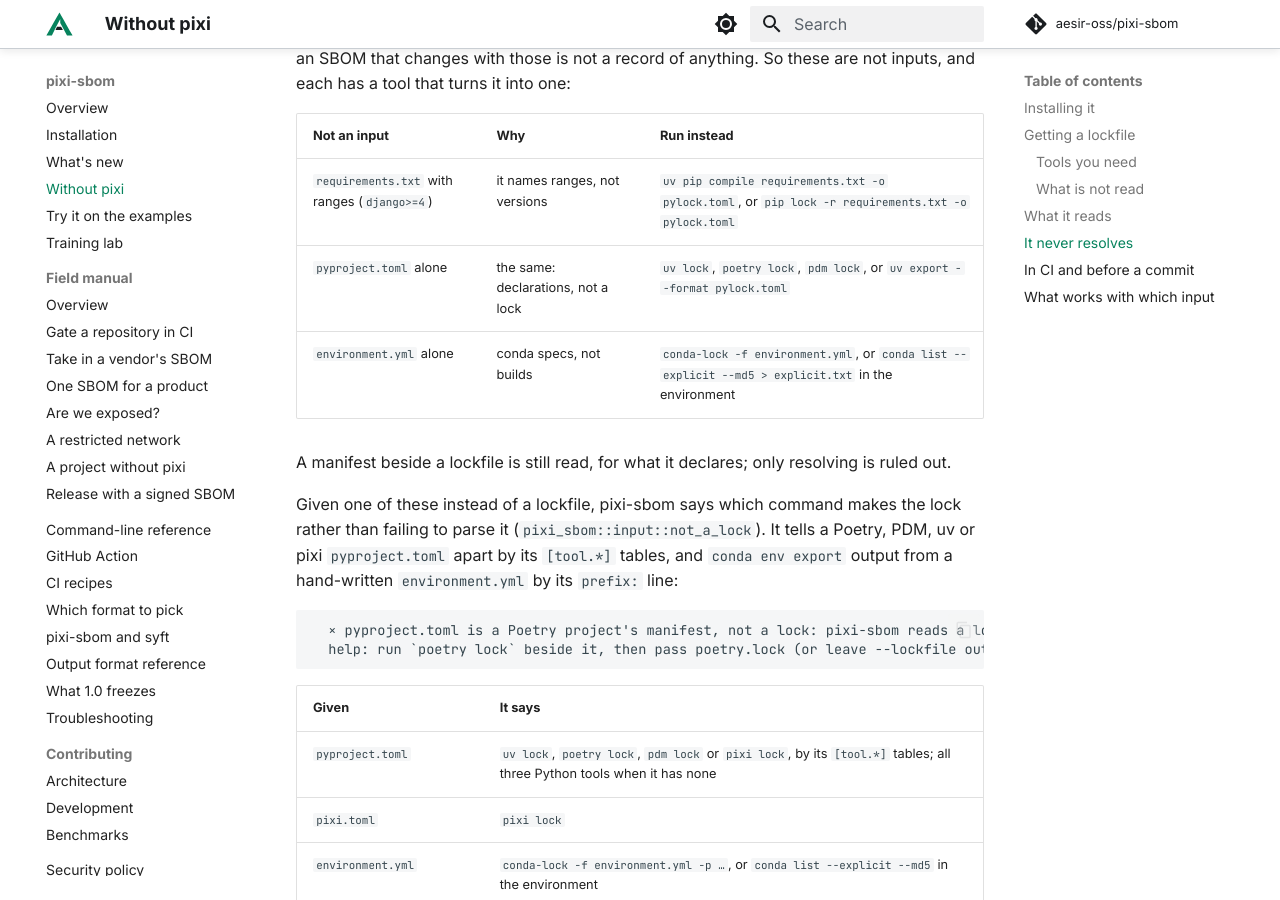
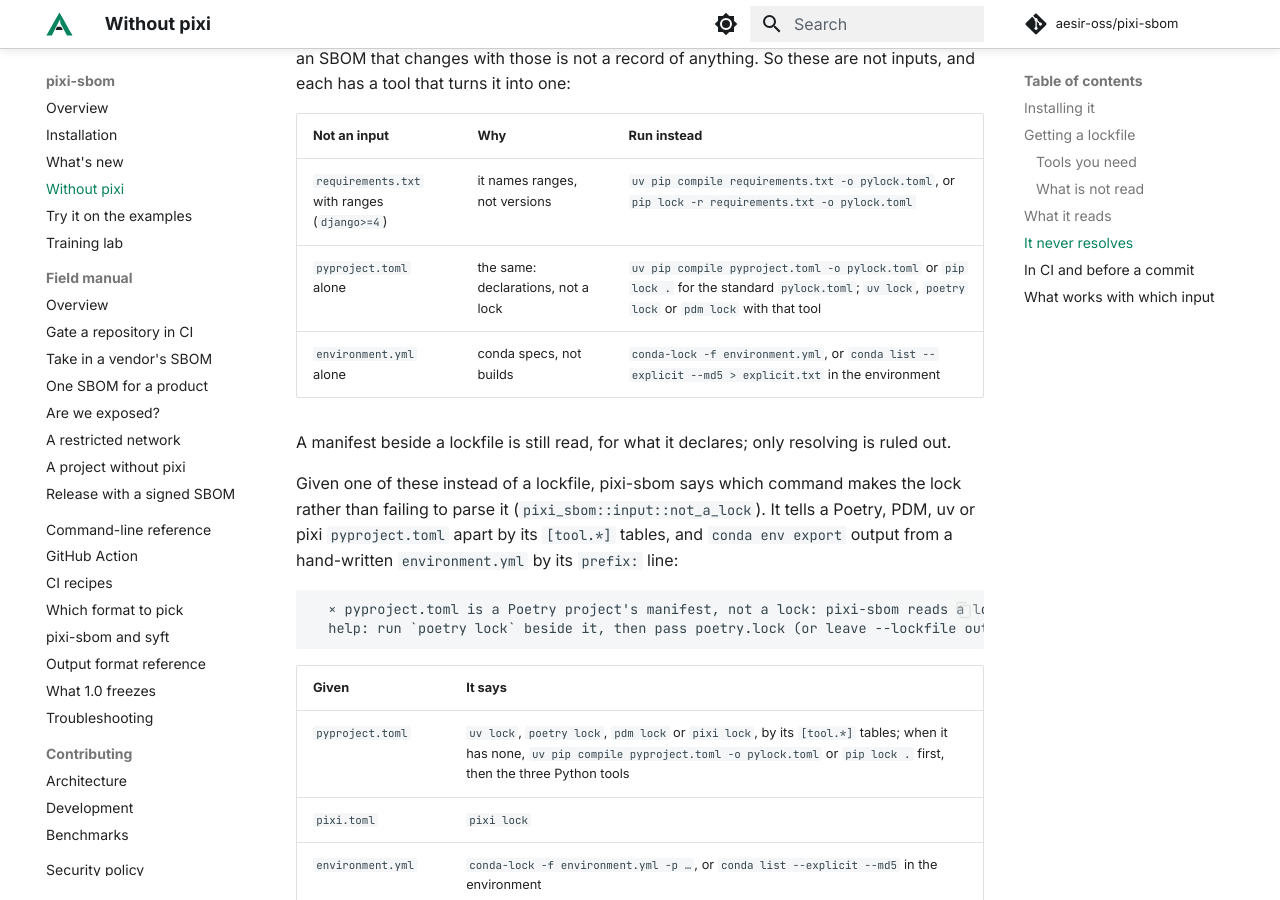
Before and after one commit to aesir-oss/pixi-sbom, an MkDocs documentation site: the page built from docs/without-pixi.md, in a window 1280 px wide and 900 px high, scrolled down 4517 px. Built offline with MkDocs 1.6.1 and Material for MkDocs 9.7.7, drawn with Linux system fonts in a browser that asks for light colours; comment, search, counter and statistics services are not loaded; the version menu is left out.

Commit message:
feat(input): name the PEP 751 pylock.toml route for a plain pyproject.toml (#57) (#61)
A pyproject.toml with no [tool.*] table naming its tool now gets
`uv pip compile pyproject.toml -o pylock.toml` or `pip lock .` first,
then the uv, Poetry and PDM lock commands.


Claude-Session: https://claude.ai/code/session_01DZiiQhMuhpmLbUETmzX2vu

Co-authored-by: Claude Opus 5.5 <noreply@anthropic.com>

```diff
--- a/docs/without-pixi.md
+++ b/docs/without-pixi.md
@@ -113,7 +113,7 @@ of anything. So these are not inputs, and each has a tool that turns it into one
 | Not an input | Why | Run instead |
 |---|---|---|
 | `requirements.txt` with ranges (`django>=4`) | it names ranges, not versions | `uv pip compile requirements.txt -o pylock.toml`, or `pip lock -r requirements.txt -o pylock.toml` |
-| `pyproject.toml` alone | the same: declarations, not a lock | `uv lock`, `poetry lock`, `pdm lock`, or `uv export --format pylock.toml` |
+| `pyproject.toml` alone | the same: declarations, not a lock | `uv pip compile pyproject.toml -o pylock.toml` or `pip lock .` for the standard `pylock.toml`; `uv lock`, `poetry lock` or `pdm lock` with that tool |
 | `environment.yml` alone | conda specs, not builds | `conda-lock -f environment.yml`, or `conda list --explicit --md5 > explicit.txt` in the environment |
 
 A manifest beside a lockfile is still read, for what it declares; only resolving is ruled out.
@@ -129,7 +129,7 @@ and `conda env export` output from a hand-written `environment.yml` by its `pref
 
 | Given | It says |
 |---|---|
-| `pyproject.toml` | `uv lock`, `poetry lock`, `pdm lock` or `pixi lock`, by its `[tool.*]` tables; all three Python tools when it has none |
+| `pyproject.toml` | `uv lock`, `poetry lock`, `pdm lock` or `pixi lock`, by its `[tool.*]` tables; when it has none, `uv pip compile pyproject.toml -o pylock.toml` or `pip lock .` first, then the three Python tools |
 | `pixi.toml` | `pixi lock` |
 | `environment.yml` | `conda-lock -f environment.yml -p …`, or `conda list --explicit --md5` in the environment |
 | `conda env export` output | `conda list --explicit --md5`, or `--prefix` on the environment |
```
Also changed, not shown: docs/whats-new.md (+4 -0 lines), 1 other file.
